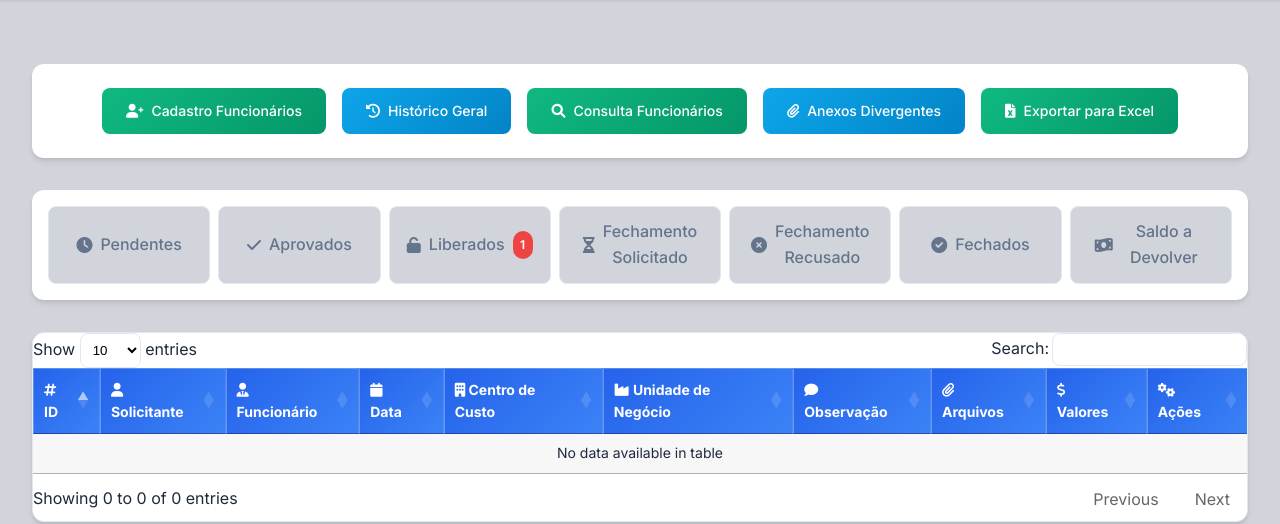
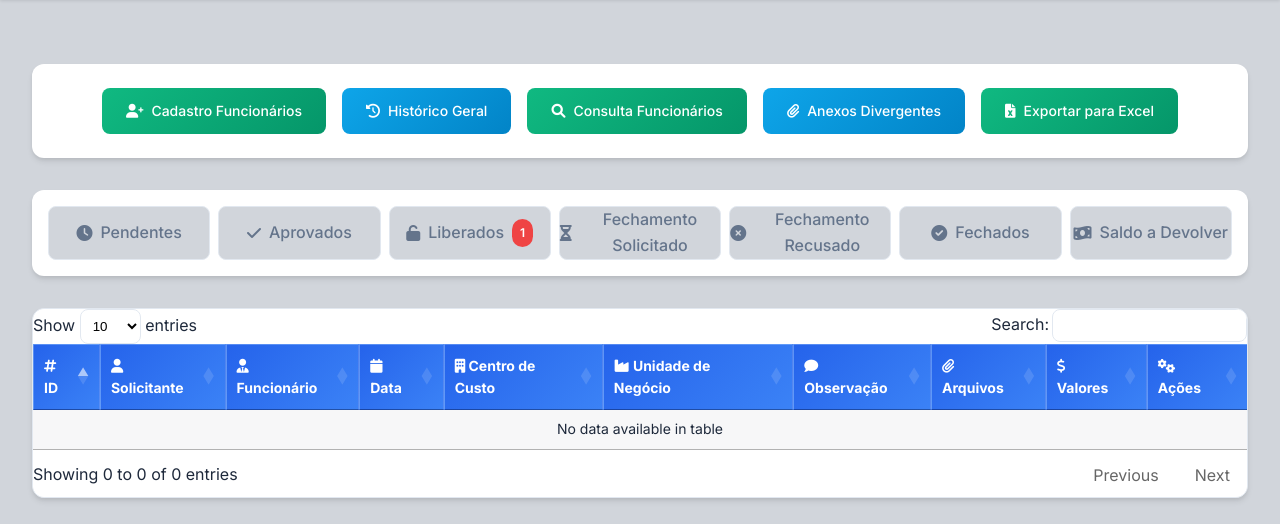
Before and after one commit to Andresaldanha3510/PROGRAMARD, a Flask app: page / in a window 1280 px wide. Shown: the part 70-594 px from the top of the page. Run offline with Flask 3, Linux system fonts and the light colour scheme; the visitor is signed in with stand-in values (Sample User, id 1); a database or web service that is not in the repository returns one stand-in record (values such as "Sample title"); data that the repository does not hold is empty; some libraries are stand-ins or nearby versions.

Commit message:
Add files via upload

```diff
--- a/templates/index.html
+++ b/templates/index.html
@@ -378,7 +378,6 @@
       display: flex;
       align-items: center;
       gap: 0.5rem;
-      padding: 0.75rem 1.5rem;
       background: var(--background-color);
       border: 1px solid var(--border-color);
       border-radius: var(--border-radius-sm);
```
